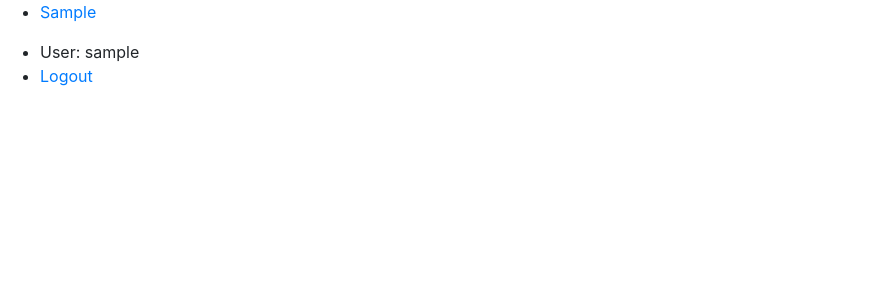
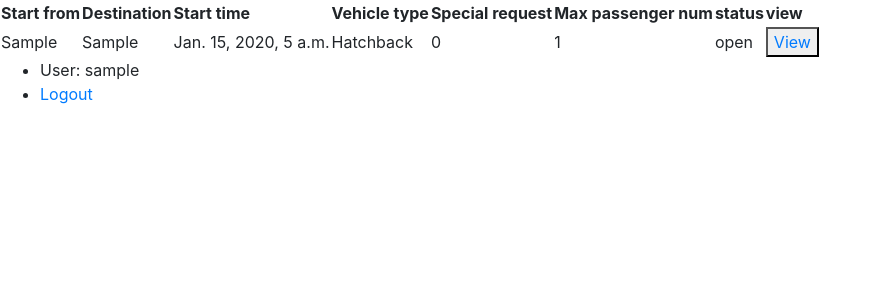
Before and after one commit to UOETianleZhang/Django-Lyber-Ride-Sharing, a Django app: page /orders/check_ride_rider/ in a window 1280 px wide. Shown: the top 300 px of the page, without its empty margins (0-881 px from the left). Run offline with Django 3.2, Linux system fonts and the light colour scheme; a user stored in the database is signed in; tables that the repository leaves empty hold one stand-in row (values such as "Sample post"); some libraries are stand-ins or nearby versions.

Commit message:
rider logic

```diff
--- a/web-app/orders/templates/orders/check_ride_rider.html
+++ b/web-app/orders/templates/orders/check_ride_rider.html
@@ -3,19 +3,32 @@
 {% block content %}
 {% if latest_ride_list %}
     {% if role == 'rider' %}
-        <ul>
+        <table>
+          <tr>
+              <th>Start from</th>
+              <th>Destination</th>
+              <th>Start time</th>
+              <th>Vehicle type</th>
+              <th>Special request</th>
+              <th>Max passenger num</th>
+              <th>status</th>
+              <th>view</th>
+          </tr>
+
         {% for ride in latest_ride_list %}
-            <li><a href="{% url 'orders:modify_ride' ride.id %}">{{ ride.starting_point }}</a></li>
+              <tr>
+                  <td>{{ ride.starting_point }}</td>
+                  <td>{{ ride.destination }}</td>
+                  <td>{{ ride.start_time }}</td>
+                  <td>{{ ride.vehicle_type }}</td>
+                  <td>{{ ride.special_request }}</td>
+                  <td>{{ ride.max_passenger_num }}</td>
+                  <td>{{ ride.status }}</td>
+                  <td><button><a href="{% url 'orders:modify_ride' ride.id %}">View</a></button></td>
+
+              </tr>
         {% endfor %}
-        </ul>
-    {% elif role == 'driver' %}
-        <ul>
-        {% for ride in latest_ride_list %}
-            <li><a href="{% url 'orders:confirm_ride' ride.id %}">{{ ride.starting_point }}</a></li>
-        {% endfor %}
-        </ul>
-    {% else %}
-        <p>Invalid driver type.{{role}}</p>
+        </table>
     {% endif %}
 {% else %}
     <p>No rides are available.</p>
--- a/web-app/orders/templates/orders/join_ride_list.html
+++ b/web-app/orders/templates/orders/join_ride_list.html
@@ -3,6 +3,7 @@
 {% extends "base.html" %}
 
 {% block content %}
+
 {% if ride_list %}
     <ul>
     {% for ride in ride_list %}
--- a/web-app/orders/templates/orders/join_ride_search.html
+++ b/web-app/orders/templates/orders/join_ride_search.html
@@ -0,0 +1,4 @@
+<form action="{% url 'orders:join_ride_list' %}" method="get">{% csrf_token %}
+    {{ form.as_p }}
+    <input type="submit" value="Search">
+</form>
--- a/web-app/orders/templates/orders/modify_failed.html
+++ b/web-app/orders/templates/orders/modify_failed.html
@@ -0,0 +1 @@
+<h2>Some body has already joined your ride, so you cannot modify it now.</h2>
--- a/web-app/orders/templates/orders/modify_ride.html
+++ b/web-app/orders/templates/orders/modify_ride.html
@@ -7,4 +7,5 @@
     {{ form.as_p }}
     <input type="submit" value="Update">
 </form>
+    <p>{{ owner_name }}</p>
 {% endblock %}
--- a/web-app/orders/urls.py
+++ b/web-app/orders/urls.py
@@ -8,6 +8,7 @@ urlpatterns = [
     path('request_ride/', views.RequestRideView.as_view(), name='request_ride'),
     path('<int:pk>/modify_ride/', views.ModifyRideView.as_view(), name='modify_ride'),
     path('<int:pk>/confirm_ride/', views.ConfirmRideView.as_view(), name='confirm_ride'),
+    path('my_ride/', views.MyRideView.as_view(), name='my_ride_list'),
     path('<int:pk>/ride_detail/', views.RideDetailView.as_view(), name='ride_detail'),
     path('check_ride_rider/', views.CheckRideViewRider.as_view(), name='check_ride_rider'),
     path('check_ride_driver/', views.CheckRideViewDriver.as_view(), name='check_ride_driver'),
@@ -16,8 +17,10 @@ urlpatterns = [
     path('<int:pk>/', views.DetailView.as_view(), name='detail'),
     path('<int:pk>/results/', views.ResultsView.as_view(), name='results'),
     path('<int:question_id>/vote/', views.vote, name='vote'),
+    path('join_ride_search/', views.JoinRideSearchView.as_view(), name='join_ride_search'),
     path('join_ride_list/', views.JoinRideListView.as_view(), name='join_ride_list'),
-    path('<int:pk>/join_ride/', views.JoinRideView.as_view(), name='join_ride')
+    path('<int:pk>/join_ride/', views.JoinRideView.as_view(), name='join_ride'),
+    path('modify_failed/', views.ModifyFailView.as_view(), name='modify_fail')
     # path('<int:ride_id>/confirm/', views.confirm, name='confirm'),
 ]
 
--- a/web-app/orders/views.py
+++ b/web-app/orders/views.py
@@ -3,14 +3,15 @@ from django.contrib.auth.decorators import login_required
 from django.contrib.auth.forms import authenticate, UserCreationForm
 from django.shortcuts import render, redirect
 from django.contrib.auth.models import User
-
+from django.db.models import F, Q
 from django.http import HttpResponseRedirect
 from django.shortcuts import get_object_or_404, render
 from django.urls import reverse
 from django.views import generic
-from .models import Choice, Question, Ride
-from .models import RideForm, RiderDriver
+from .models import Choice, Question, Ride, Order
+from .models import RideForm, RiderDriver, ShareSearchForm
 from .forms import RiderDriverForm
+import datetime
 
 from django.contrib.auth.mixins import LoginRequiredMixin
 
@@ -95,11 +96,12 @@ class RequestRideView(LoginRequiredMixin, generic.CreateView):
     def form_valid(self, form):
         ride_form = form.save(commit=False)
         ride_form.status = 'open'
-        return super().form_valid(form)
+        ride = form.save()
+        Order.objects.create(owner=self.request.user, ride=ride)
+        return redirect('orders:check_ride_rider')
 
     def get_success_url(self):
         return reverse('orders:check_ride_rider')
-
 
 
 class MenuViewRider(LoginRequiredMixin, generic.TemplateView):
@@ -123,7 +125,8 @@ class CheckRideViewRider(LoginRequiredMixin, generic.ListView):
 
     def get_queryset(self):
         """Return the last five published questions."""
-        return Ride.objects.exclude(status__exact='confirmed')
+        return Ride.objects.filter(order__owner_id__exact=self.request.user.id)\
+            .exclude(status__exact='confirmed')
 
 
 class CheckRideViewDriver(LoginRequiredMixin, generic.ListView):
@@ -145,11 +148,58 @@ class CheckRideViewDriver(LoginRequiredMixin, generic.ListView):
 class ModifyRideView(LoginRequiredMixin, generic.UpdateView):
     template_name = 'orders/modify_ride.html'
     model = Ride
-    fields = '__all__'
+    fields = ['starting_point', 'destination', 'start_time', 'vehicle_type', 'special_request', 'max_passenger_num', 'cur_passenger_num']
     context_object_name = 'ride'
 
+    def get_context_data(self, **kwargs):
+        context = super().get_context_data()
+        context['owner_name'] = self.request.user.username
+        return context
+
+    # cannot modify a ride that already has
+    def get_queryset(self):
+        return Ride.objects.filter(order__owner_id__exact=self.request.user.id, order__ridersharer__isnull=True)
+
     def get_success_url(self):
-        return reverse('orders:check_ride')
+        return reverse('orders:check_ride_rider')
+
+    def get_object(self, queryset=None):
+        if queryset is None:
+            queryset = self.get_queryset()
+
+        # Next, try looking up by primary key.
+        pk = self.kwargs.get(self.pk_url_kwarg)
+        if pk is not None:
+            queryset = queryset.filter(pk=pk)
+
+        # If pk not defined, it's an error.
+        if pk is None:
+            raise AttributeError(
+                "Generic detail view %s must be called with either an object "
+                "pk or a slug in the URLconf." % self.__class__.__name__
+            )
+        try:
+            # Get the single item from the filtered queryset
+            obj = queryset.get()
+        except queryset.model.DoesNotExist:
+            return None
+        return obj
+
+    def get(self, request, *args, **kwargs):
+        self.object = self.get_object()
+        if self.object == None:
+            return redirect("orders:modify_fail")
+        else:
+            return super().get(request, *args, **kwargs)
+
+
+class ModifyFailView(LoginRequiredMixin, generic.TemplateView):
+    template_name = 'orders/modify_failed.html'
+
+
+class JoinRideSearchView(LoginRequiredMixin, generic.FormView):
+    form_class = ShareSearchForm
+    template_name = 'orders/join_ride_search.html'
 
 
 class JoinRideListView(LoginRequiredMixin, generic.ListView):
@@ -157,8 +207,25 @@ class JoinRideListView(LoginRequiredMixin, generic.ListView):
     context_object_name = 'ride_list'
 
     def get_queryset(self):
-        """Return the last five published questions."""
-        return Ride.objects.filter(status__exact='open')
+        num_passengers = self.request.GET.get("num_passengers")
+        special_request = int(self.request.GET.get("special_request"))
+        destination = self.request.GET.get("destination")
+        start_time = self.request.GET.get("start_time")
+        if num_passengers and destination and start_time:
+            result = Ride.objects.filter(
+                                            max_passenger_num__gte=F('cur_passenger_num') + num_passengers,
+                                             special_request__exact=special_request,
+                                             destination__exact=destination,
+                                             start_time__gt=(datetime.datetime.strptime(start_time,'%Y-%m-%dT%M:%S') - datetime.timedelta(minutes=30)),
+                                             # start_time__range=(
+                                             # datetime.datetime.strptime(start_time, '%Y-%m-%dT%M:%S')-datetime.timedelta(minutes=30),
+                                             # datetime.datetime.strptime(start_time, '%Y-%m-%dT%M:%S')+datetime.timedelta(minutes=30))
+                                         )\
+                                    .exclude(order__owner_id__exact=self.request.user.id)\
+                                    .exclude(order__ridersharer__user=self.request.user)
+        else:
+            result = None
+        return result
 
 
 class JoinRideView(LoginRequiredMixin, generic.DetailView):
@@ -169,6 +236,9 @@ class JoinRideView(LoginRequiredMixin, generic.DetailView):
     def post(self, request, *args, **kwargs):
         ride = get_object_or_404(Ride, pk=kwargs['pk'])
         ride.save()
+        order = Order.objects.filter(ride__exact=ride)[0]
+        order.ridersharer_set.create(user=request.user, order=order)
+
         # Always return an HttpResponseRedirect after successfully dealing
         # with POST data. This prevents data from being posted twice if a
         # user hits the Back button.
@@ -205,6 +275,14 @@ class RideDetailView(LoginRequiredMixin, generic.DetailView):
     template_name = 'orders/ride_detail.html'
 
 
+class MyRideView(LoginRequiredMixin, generic.ListView):
+    template_name = 'orders/my_ride_list.html'
+    context_object_name = 'my_ride_list'
+
+    def get_queryset(self):
+        return Ride.objects.filter(Q(order__owner_id__exact=self.request.user.id)| Q(order__ridersharer__user_id=self.request.user.id))
+
+
 class DetailView(LoginRequiredMixin, generic.DetailView):
     model = Question
     template_name = 'orders/detail.html'
```
Also changed, not shown: web-app/orders/models.py (+22 -21 lines), web-app/orders/templates/orders/menu_rider.html (+5 -3 lines), web-app/orders/templates/orders/my_ride_list.html (+36 -0 lines), web-app/orders/migrations/0005_auto_20200203_1141.py (added), web-app/orders/migrations/0006_auto_20200203_1142.py (added).
